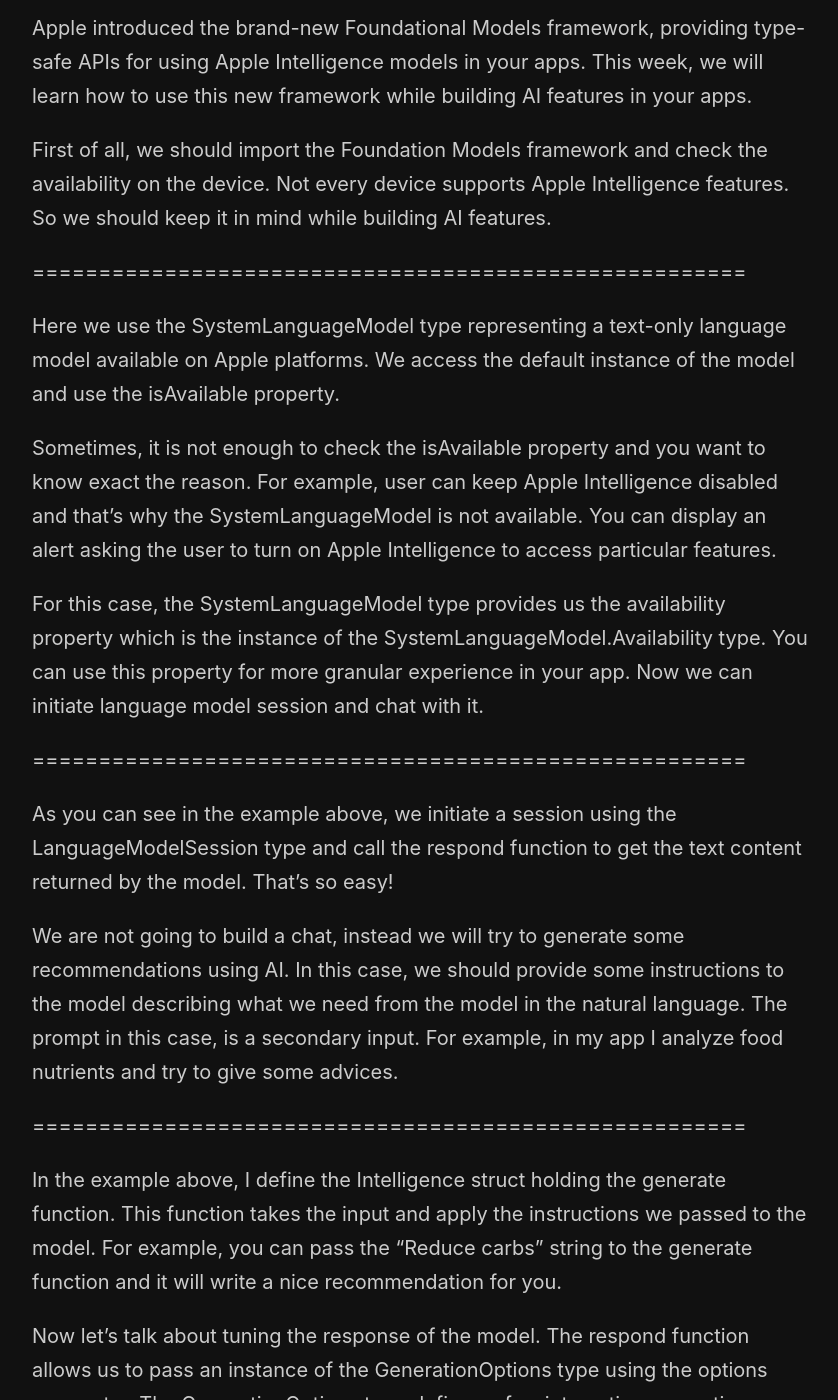
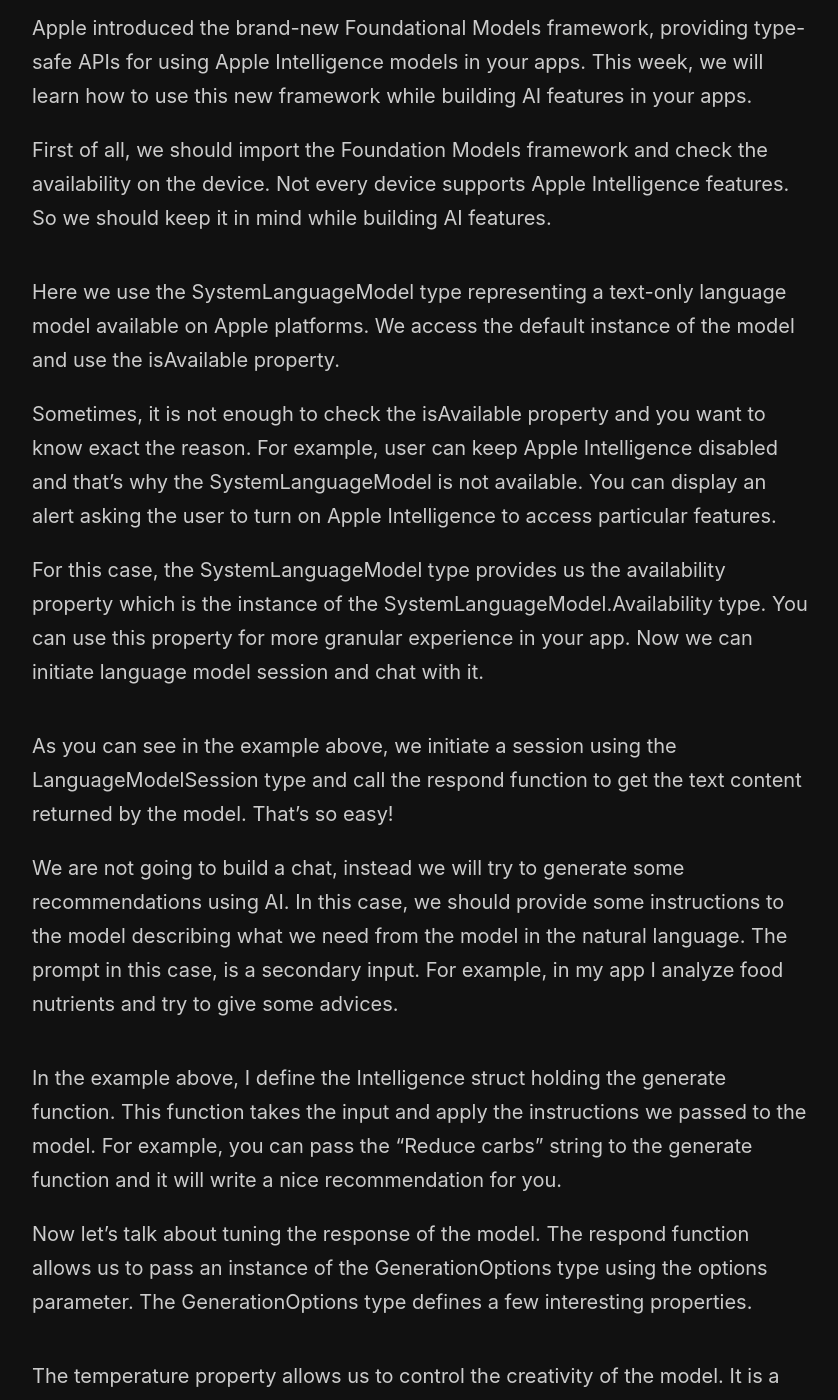
Before and after one commit to mecid/mecid.github.io, a Jekyll site: the page built from _posts/2025-08-19-building-ai-features-using-foundation-models.md, in a window 1280 px wide and 1400 px high, scrolled down 265 px. Shown: the whole window, without its empty margins (218-1056 px from the left). Built offline with Jekyll 4.4.1, drawn with Linux system fonts in a browser that asks for light colours; some of the changed text lies outside the part shown.

Commit message:
foundation model category added

````diff
--- a/_posts/2025-08-19-building-ai-features-using-foundation-models.md
+++ b/_posts/2025-08-19-building-ai-features-using-foundation-models.md
@@ -1,13 +1,15 @@
 ---
 title: Building AI features using Foundation Models
 layout: post
+category: Foundation Models
 ---
 
 Apple introduced the brand-new Foundational Models framework, providing type-safe APIs for using Apple Intelligence models in your apps. This week, we will learn how to use this new framework while building AI features in your apps.
 
 First of all, we should import the Foundation Models framework and check the availability on the device. Not every device supports Apple Intelligence features. So we should keep it in mind while building AI features.
 
-======================================================
+```swift
+```
 
 Here we use the SystemLanguageModel type representing a text-only language model available on Apple platforms. We access the default instance of the model and use the isAvailable property.
 
@@ -15,19 +17,22 @@
 
 For this case, the SystemLanguageModel type provides us the availability property which is the instance of the SystemLanguageModel.Availability type. You can use this property for more granular experience in your app. Now we can initiate language model session and chat with it.
 
-======================================================
+```swift
+```
 
 As you can see in the example above, we initiate a session using the LanguageModelSession type and call the respond function to get the text content returned by the model. That’s so easy!
 
 We are not going to build a chat, instead we will try to generate some recommendations using AI. In this case, we should provide some instructions to the model describing what we need from the model in the natural language. The prompt in this case, is a secondary input. For example, in my app I analyze food nutrients and try to give some advices.
 
-======================================================
+```swift
+```
 
 In the example above, I define the Intelligence struct holding the generate function. This function takes the input and apply the instructions we passed to the model. For example, you can pass the “Reduce carbs” string to the generate function and it will write a nice recommendation for you.
 
 Now let’s talk about tuning the response of the model. The respond function allows us to pass an instance of the GenerationOptions type using the options parameter. The GenerationOptions type defines a few interesting properties.
 
-======================================================
+```swift
+```
 
 The temperature property allows us to control the creativity of the model. It is a numeric value from 0 to 1. There is no best value for this parameter and you should experiment to find which value fits your case.
 
````
